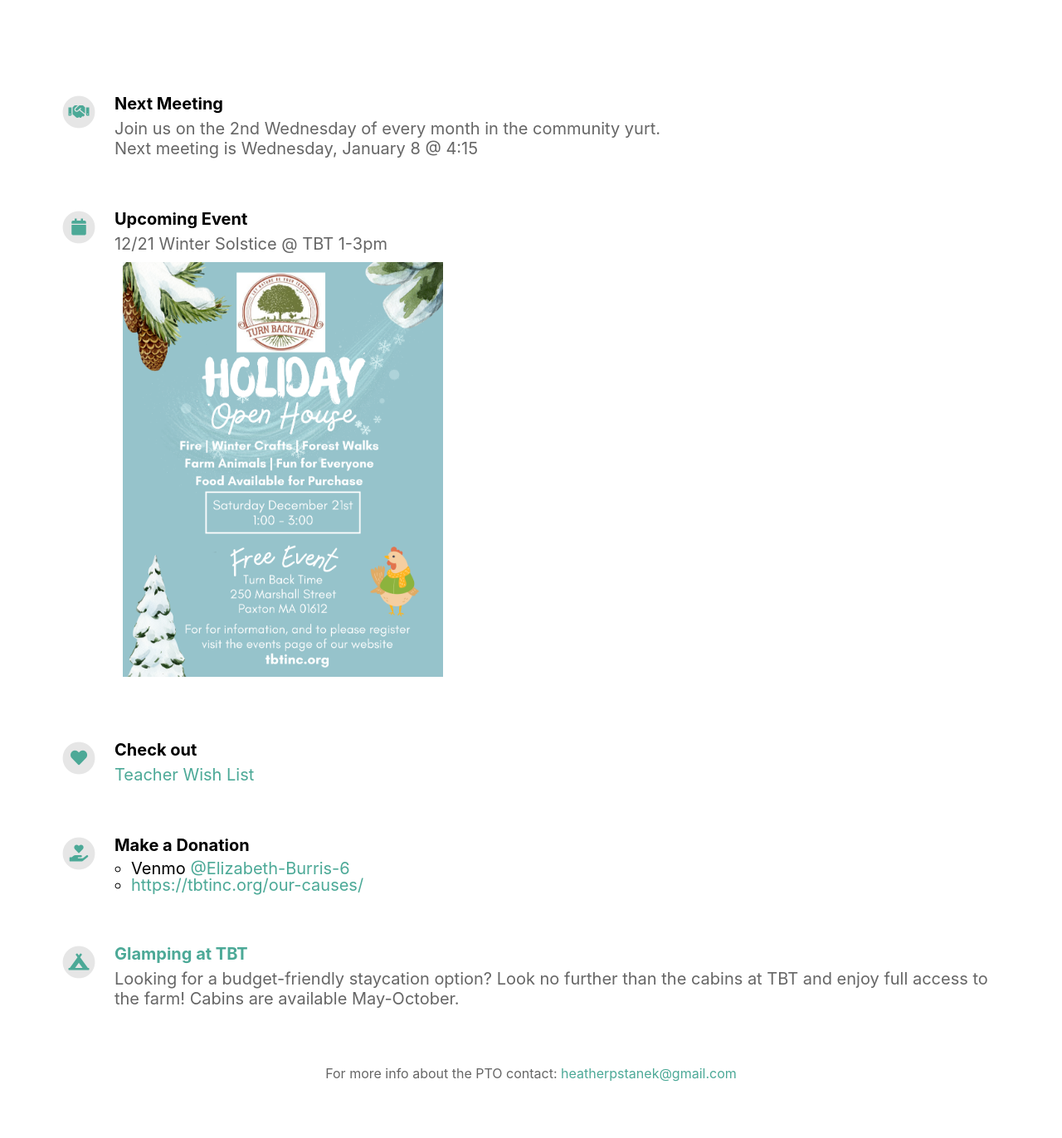
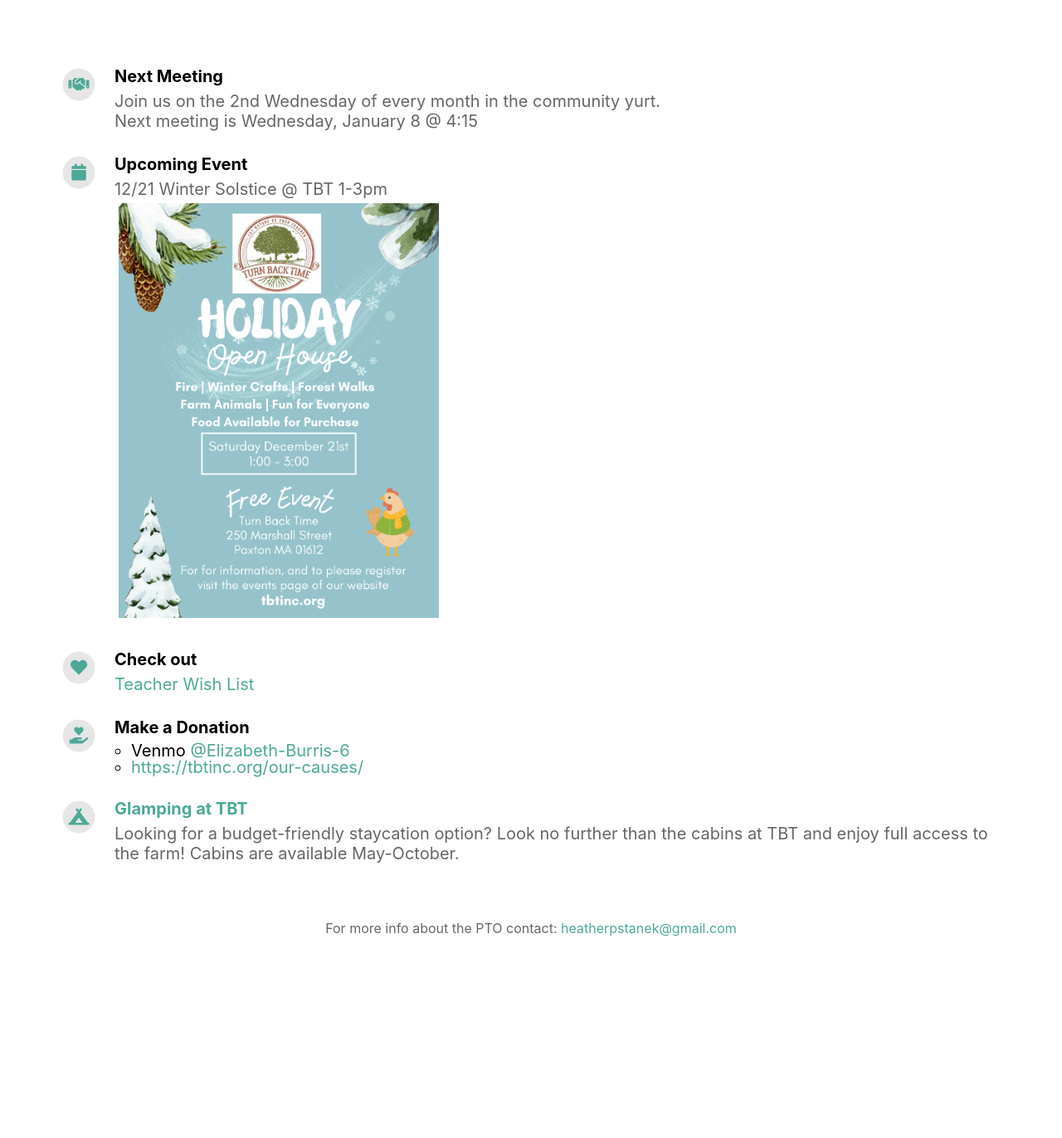
Before and after one commit to mrawdon/tbt-pto, a Jekyll site: the page built from index.html, in a window 1280 px wide. Shown: the part 716-2088 px from the top of the page at 83% size. Built offline with Jekyll 4.4.1, drawn with Linux system fonts in a browser that asks for light colours; nearby versions of some CDN libraries; after the commit the page ends 1913 px from its top, so only the background shows below that.

Commit message:
Cleaned up readme and some styles

```diff
--- a/_config.yml
+++ b/_config.yml
@@ -57,7 +57,6 @@
 link_color: "#4ca997"
 
 app_title_color: "#ffffff"
-app_price_color: "#ffffff"
 app_description_color: "#ffffff"
 
 feature_title_color: "#000000"
--- a/_sass/layout.scss
+++ b/_sass/layout.scss
@@ -238,7 +238,7 @@
 
 
 
-// App Title, Price, Description and Links
+// App Title,  Description and Links
 
 .appInfo {
 	grid-area: i;
@@ -292,7 +292,7 @@
 }
 
 .feature img{
-	margin:10px;
+	margin: 5px;
 	max-height:500px;
 	max-width:50vw
 }
@@ -319,7 +319,7 @@
 }
 
 .pageDescription {
-	color: $app-price-color;
+	color: $app-title-color;
 	font-weight: normal;
 	margin-top: 13px;
 }
@@ -363,7 +363,7 @@
 
 .feature {
 	display: flex;
-	padding-top: 63px;
+	padding-top: 30px;
 	padding-left: 15px;
 	padding-right: 15px;
 	width: 100%;
@@ -414,7 +414,6 @@
 
 	.feature {
 		display: flex;
-		padding-top: 41px;
 		padding-left: 15px;
 		padding-right: 15px;
 		width: 100%;
--- a/main.scss
+++ b/main.scss
@@ -11,7 +11,6 @@
 
 $header-title-color: {{ site.topbar_title_color }};
 $app-title-color: {{ site.app_title_color }};
-$app-price-color: {{ site.app_price_color }};
 $app-description-color: {{ site.app_description_color }};
 
 $feature-title-color: {{ site.feature_title_color }};
```
Also changed, not shown: README.md.
